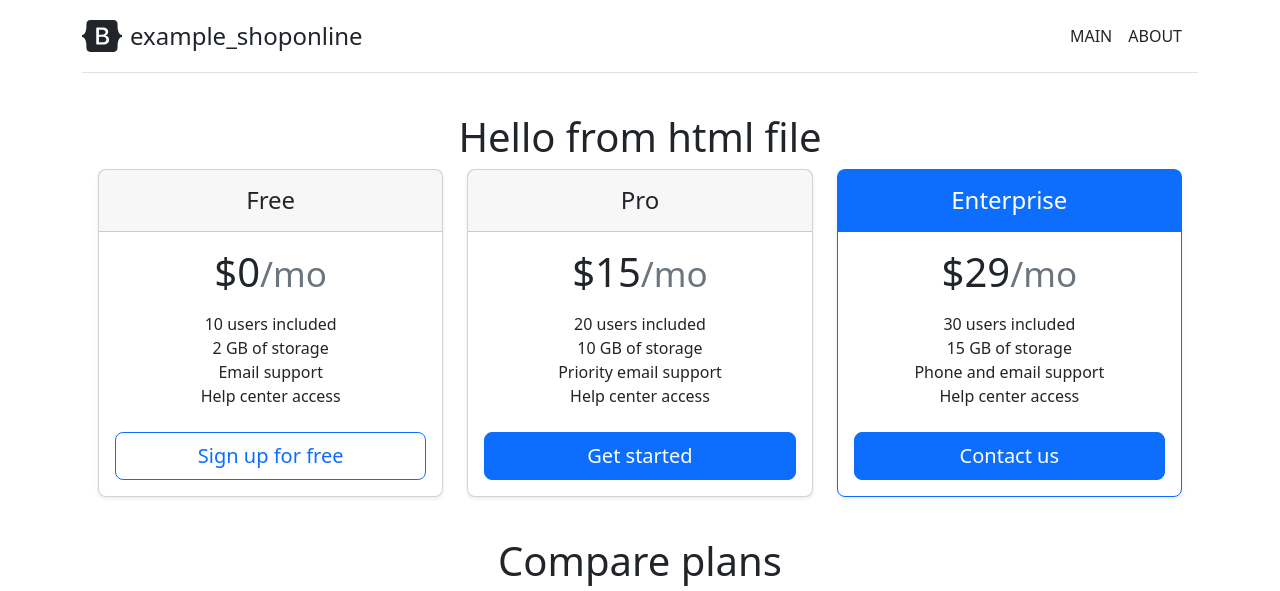
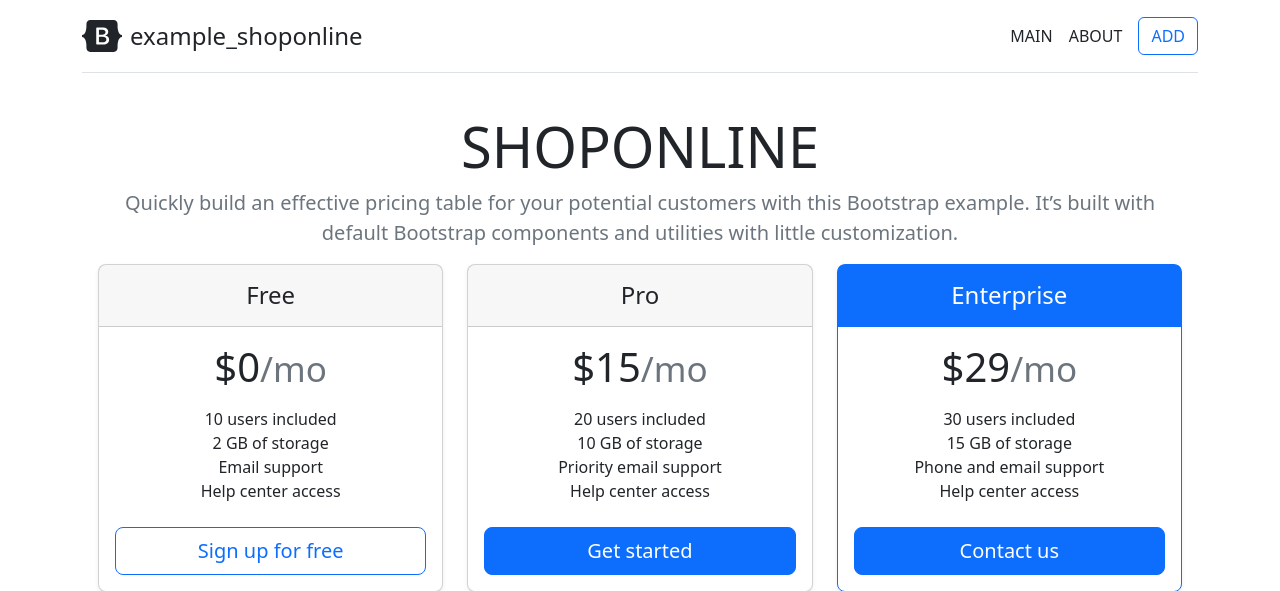
Before and after one commit to Petrovskaya-Svetlana/example_shoponline, a Flask app: page / in a window 1280 px wide. Shown: the top 591 px of the page. Run offline with Flask 3, Linux system fonts and the light colour scheme.

Commit message:
finished 157

```diff
--- a/app.py
+++ b/app.py
@@ -1,6 +1,8 @@
 from flask import Flask, render_template
+from flask_sqlalchemy import SQLAlchemy
 
 app = Flask(__name__)
+app.config["SQLALCHEMY_DATABASE_URI"] = 'sqlite:///shop.db'
 
 
 @app.route('/')
--- a/templates/base.html
+++ b/templates/base.html
@@ -28,6 +28,7 @@
 {#        <a class="me-3 py-2 text-dark text-decoration-none" href="#">Support</a>#}
 {#        <a class="py-2 text-dark text-decoration-none" href="#">Pricing</a>#}
       </nav>
+        <a class="btn btn-outline-primary" href="#">ADD</a>
     </div>
   </header>
 
--- a/templates/index.html
+++ b/templates/index.html
@@ -6,8 +6,14 @@
 
 
 {% block body %}
-    <h1>Hello from html file</h1>
     <main>
+<div class="container">
+    <h1 class="display-4 fw-normal">SHOPONLINE</h1>
+    <p class="fs-5 text-muted">Quickly build an effective pricing table for your potential customers with this Bootstrap example. It’s built with default Bootstrap components and utilities with little customization.</p>
+
+</div>
+
+
     <div class="row row-cols-1 row-cols-md-3 mb-3 text-center">
       <div class="col">
         <div class="card mb-4 rounded-3 shadow-sm">
```
